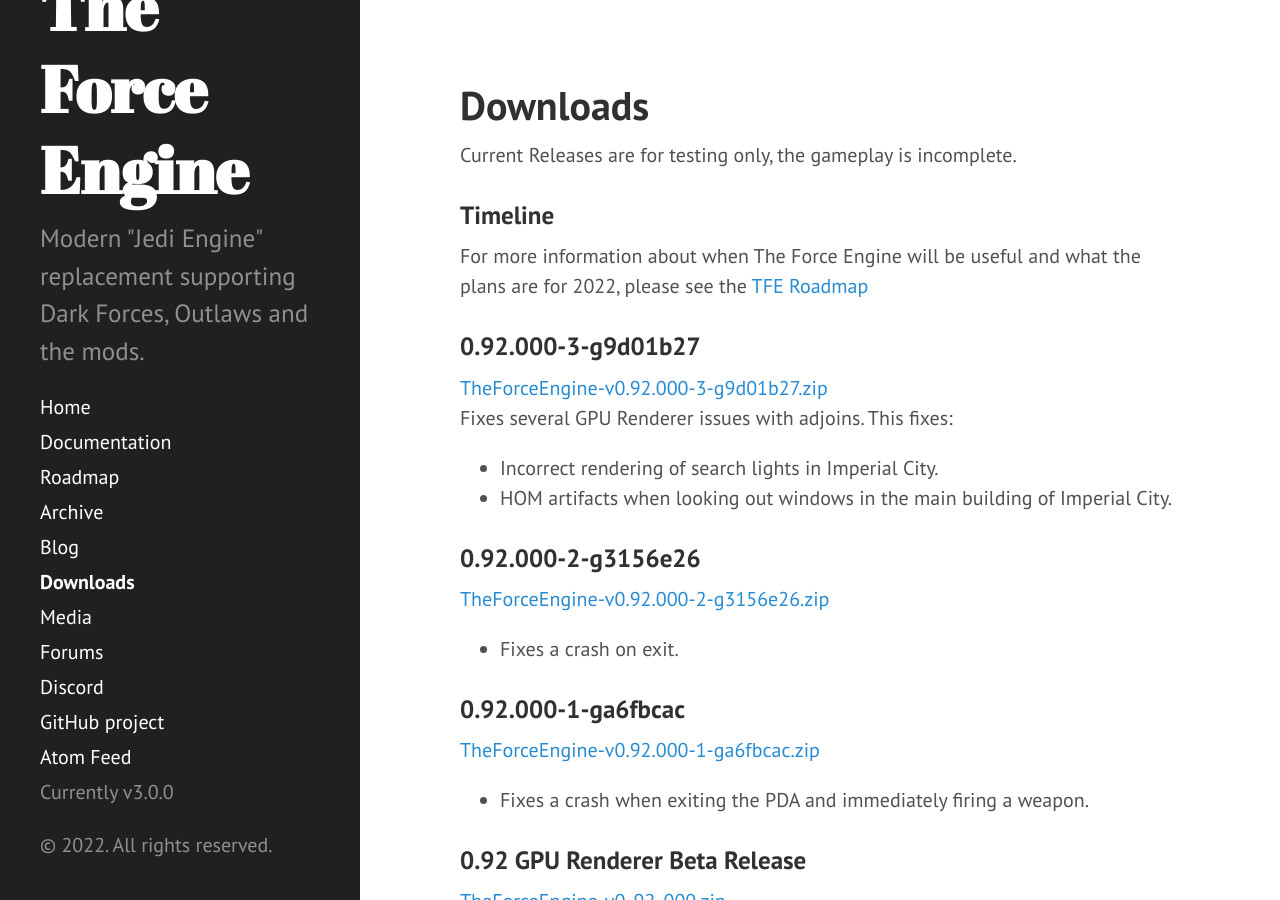
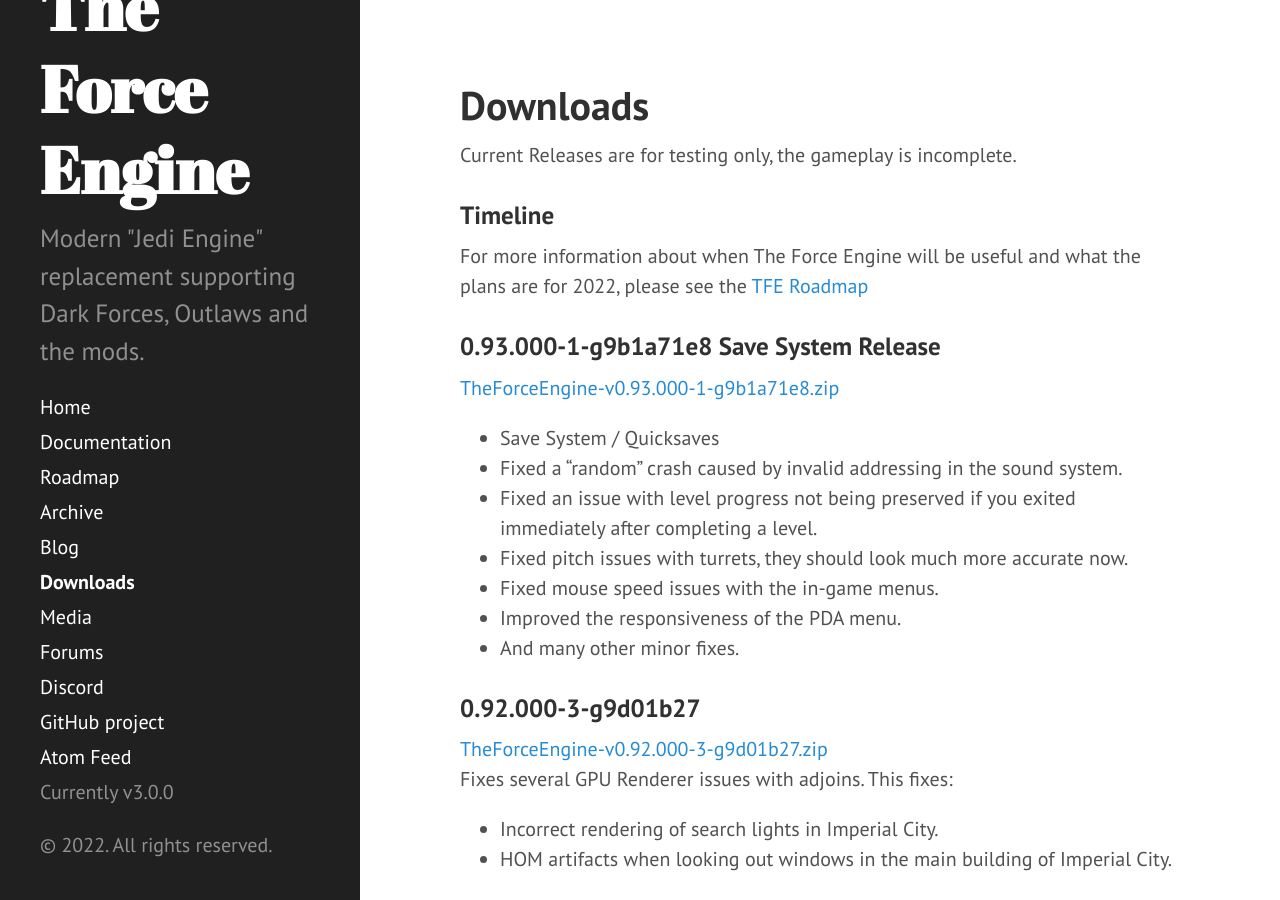
Before and after one commit to TheForceEngine/TheForceEngine.github.io, a Jekyll site: the page built from downloads.md, in a window 1280 px wide and 900 px high. Built offline with Jekyll 4.4.1, drawn with Linux system fonts in a browser that asks for light colours.

Commit message:
Update downloads.md

```diff
--- a/downloads.md
+++ b/downloads.md
@@ -7,6 +7,16 @@
 
 ### Timeline
 For more information about when The Force Engine will be useful and what the plans are for 2022, please see the [TFE Roadmap](Roadmap.md)
+
+### 0.93.000-1-g9b1a71e8 Save System Release
+[TheForceEngine-v0.93.000-1-g9b1a71e8.zip](archive/TheForceEngine-v0.93.000-1-g9b1a71e8.zip) <br>
+* Save System / Quicksaves
+* Fixed a "random" crash caused by invalid addressing in the sound system.
+* Fixed an issue with level progress not being preserved if you exited immediately after completing a level.
+* Fixed pitch issues with turrets, they should look much more accurate now.
+* Fixed mouse speed issues with the in-game menus.
+* Improved the responsiveness of the PDA menu.
+* And many other minor fixes.
 
 ### 0.92.000-3-g9d01b27
 [TheForceEngine-v0.92.000-3-g9d01b27.zip](archive/TheForceEngine-v0.92.000-3-g9d01b27.zip) <br>
```
